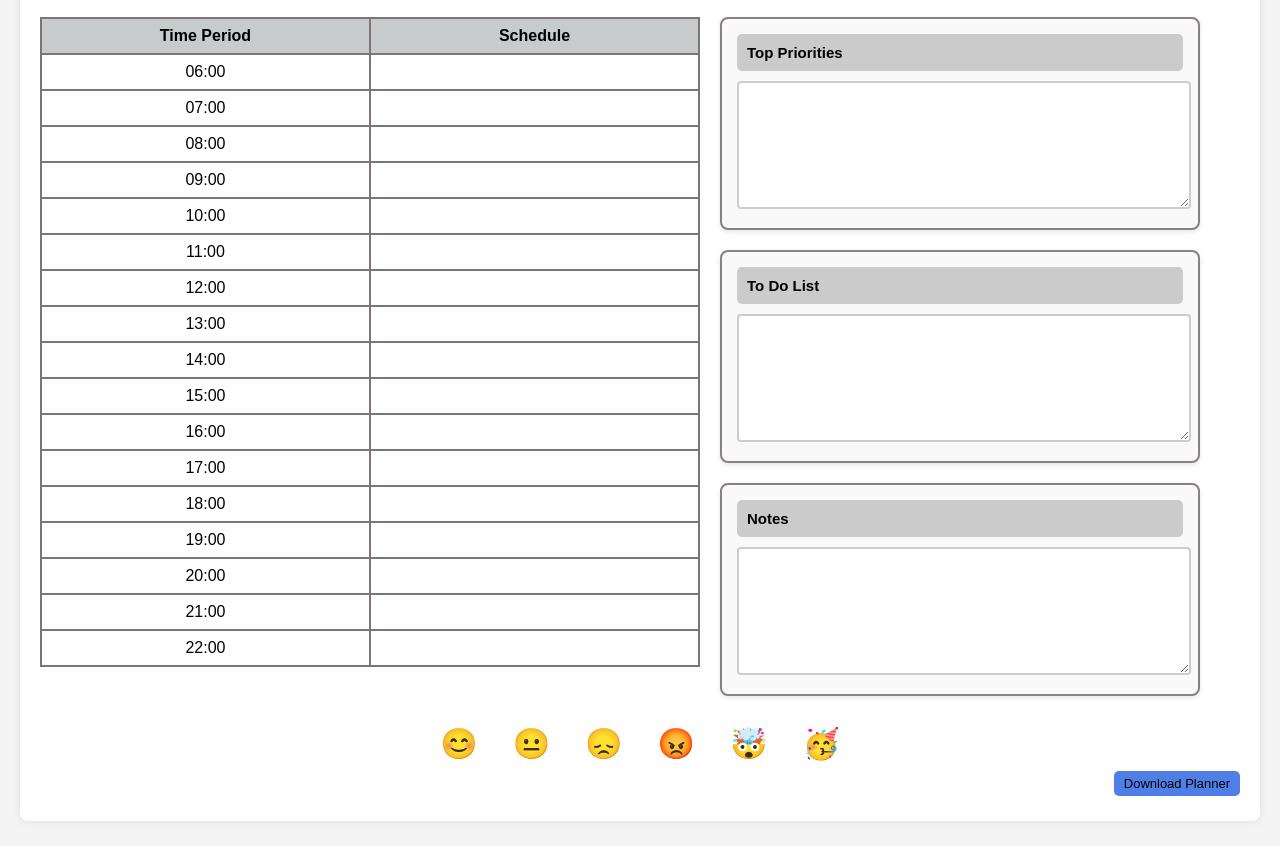
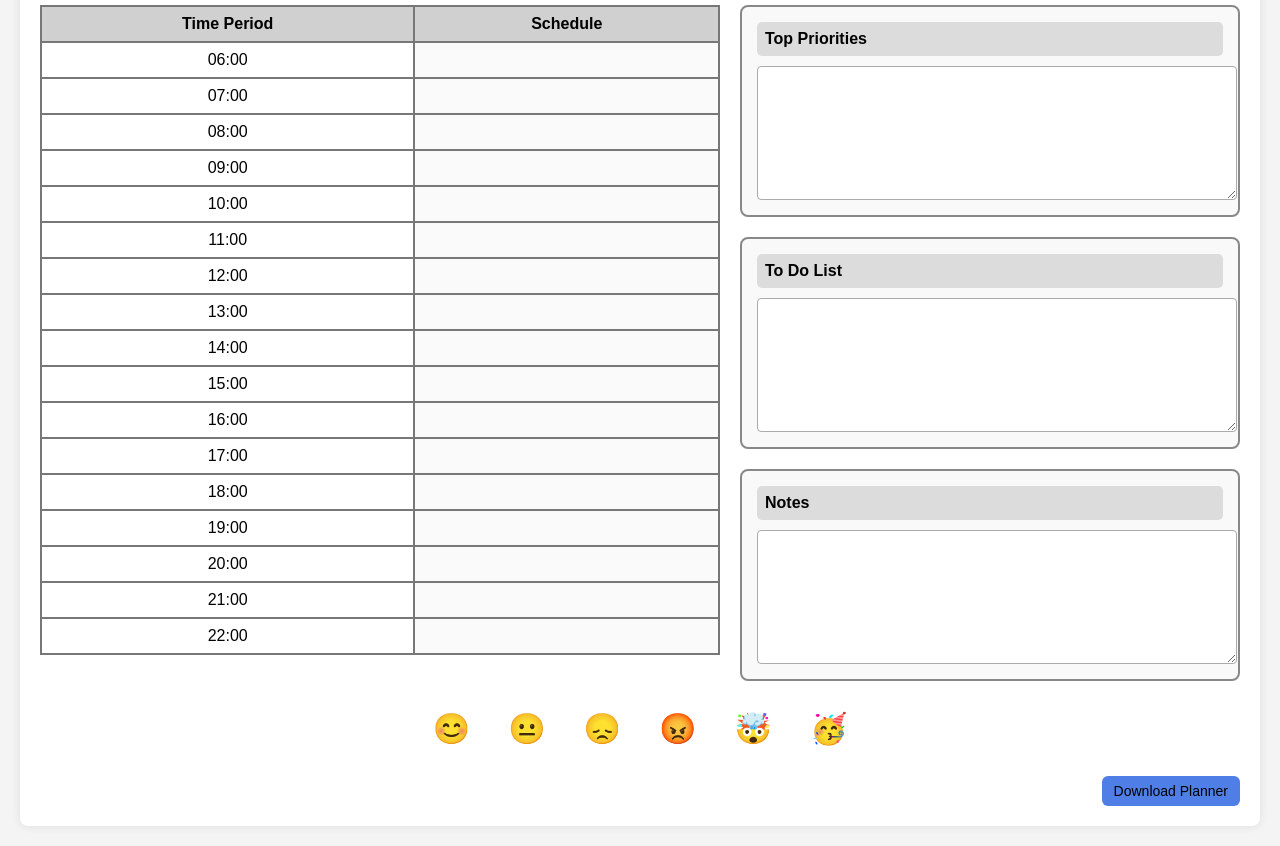
Before and after one commit to Shishir707/Daily-Planner, a plain HTML site: page Index.html in a window 1280 px wide. Shown: the part 128-974 px from the top of the page. Drawn offline with nearby package versions, Linux system fonts and the light colour scheme; some packages are replaced by stand-ins of ours; a script that the page names is missing.

Commit message:
Chnage css to flexBox design

```diff
--- a/Index.html
+++ b/Index.html
@@ -4,7 +4,7 @@
     <meta charset="UTF-8">
     <meta name="viewport" content="width=device-width, initial-scale=1.0">
     <title>Daily Planner</title>
-    <link rel="stylesheet" href="style.css">
+    <link rel="stylesheet" href="styleWithFlexbox.css">
     <link rel="shortcut icon" href="daily.png" type="Daily Planner">
 </head>
 <body>
--- /dev/null
+++ b/styleWithFlexbox.css
@@ -0,0 +1,146 @@
+body {
+    font-family: Arial, sans-serif;
+    background-color: #f4f4f4;
+    margin: 0;
+    padding: 0;
+}
+
+.planner-container {
+    max-width: 1200px;
+    margin: 20px auto;
+    padding: 20px;
+    background-color: #fff;
+    border-radius: 8px;
+    display: flex;
+    flex-direction: column;
+    gap: 20px;
+    box-shadow: 0 0 10px rgba(0,0,0,0.1);
+}
+
+header h1 {
+    margin: 0;
+    font-size: 28px;
+}
+
+.date-day {
+    display: flex;
+    justify-content: space-between;
+    align-items: center;
+    flex-wrap: wrap;
+    gap: 15px;
+}
+
+.day-checkbox {
+    display: flex;
+    gap: 10px;
+    flex-wrap: wrap;
+}
+
+
+.main-content {
+    display: flex;
+    gap: 20px;
+    flex-wrap: wrap;
+}
+
+
+.time-schedule {
+    flex: 1 1 55%;
+    min-width: 350px;
+}
+
+.time-schedule table {
+    width: 100%;
+    border-collapse: collapse;
+}
+
+.time-schedule th,
+.time-schedule td {
+    border: 2px solid #777;
+    padding: 8px;
+    text-align: center;
+}
+
+.time-schedule th {
+    background: #d0d0d0;
+}
+
+.time-schedule td[contenteditable="true"] {
+    min-height: 35px;
+    background: #fafafa;
+}
+
+.tasks {
+    flex: 1 1 40%;
+    min-width: 300px;
+    display: flex;
+    flex-direction: column;
+    gap: 20px;
+}
+
+.task-box {
+    padding: 15px;
+    border: 2px solid #888;
+    border-radius: 8px;
+    background: #f9f9f9;
+    display: flex;
+    flex-direction: column;
+    gap: 10px;
+}
+
+.task-box h2 {
+    background: #dcdcdc;
+    padding: 8px;
+    border-radius: 5px;
+    font-size: 16px;
+    margin: 0;
+}
+
+.task-box textarea {
+    width: 100%;
+    height: 120px;
+    resize: vertical;
+    border-radius: 4px;
+    padding: 6px;
+    border: 1px solid #aaa;
+}
+
+
+.mood {
+    display: flex;
+    justify-content: center;
+    gap: 18px;
+    font-size: 30px;
+}
+
+.mood span {
+    padding: 10px;
+    border-radius: 50%;
+    cursor: pointer;
+    transition: 0.2s;
+}
+
+.mood span:hover {
+    transform: scale(1.3);
+    background: #e0f7fa;
+}
+
+.download-btn {
+    display: flex;
+    justify-content: flex-end;
+}
+
+.download-btn button {
+    padding: 7px 12px;
+    font-size: 14px;
+    background: #4f7fe6;
+    color: black;
+    border: none;
+    border-radius: 6px;
+    cursor: pointer;
+}
+
+.download-btn button:hover {
+    background: #03539e;
+    color: white;
+}
```
Also changed, not shown: Description.txt (added).
